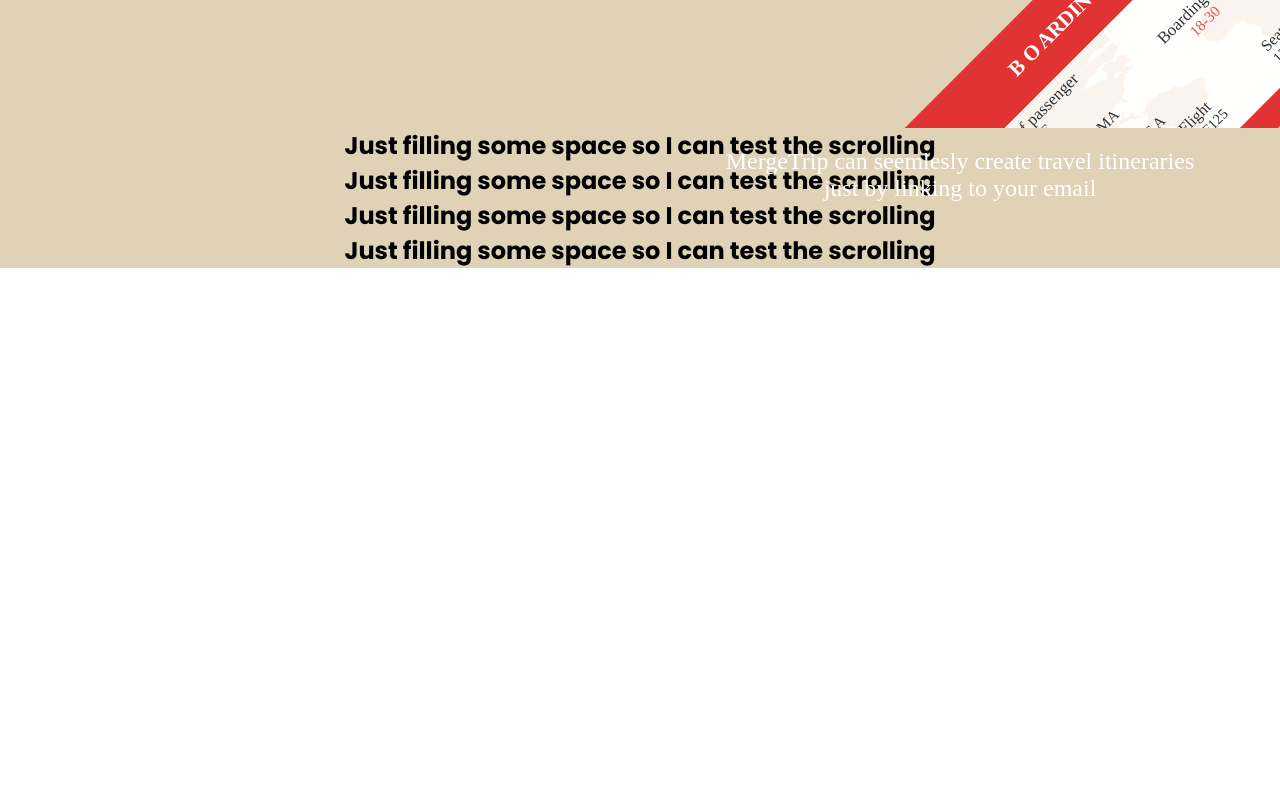
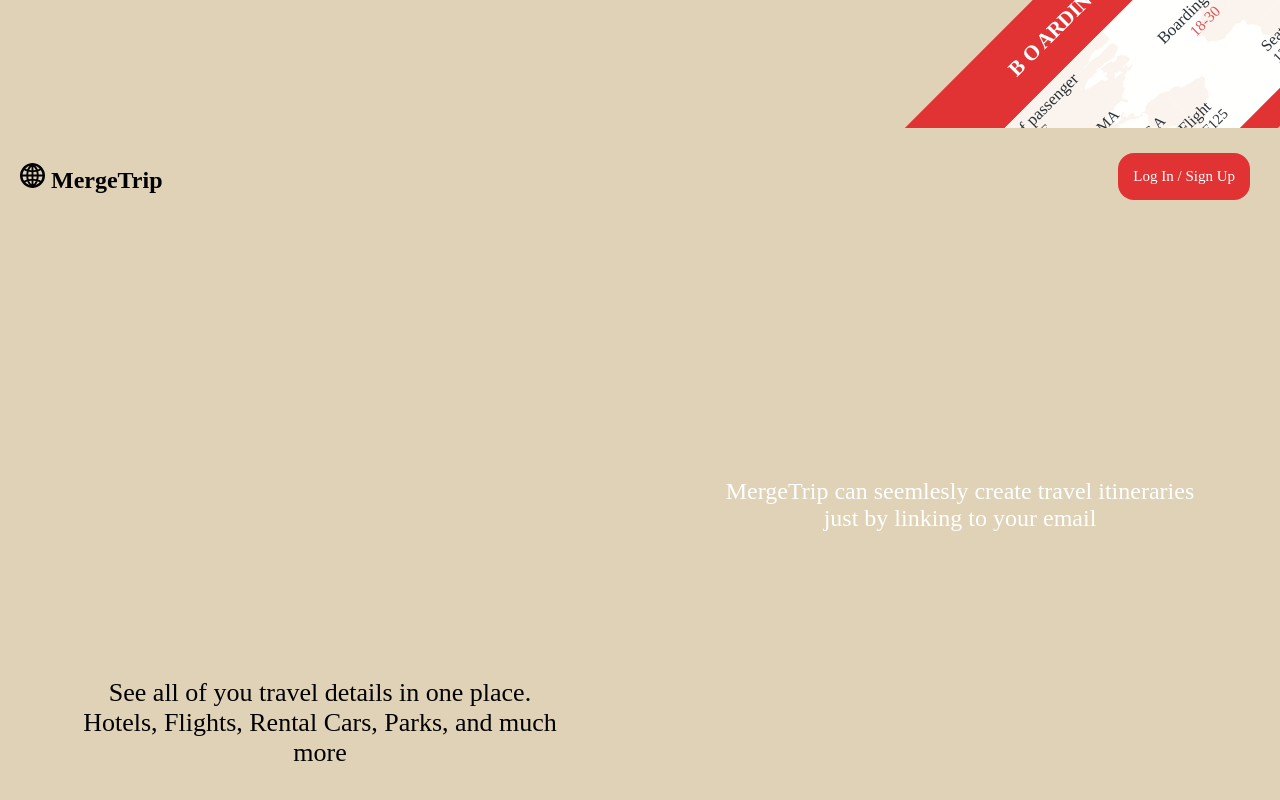
Before and after one commit to kunwarsahni01/MergeTrip, a React (Create React App) app in the folder mergetrip/: page / in a window 1280 px wide. Shown: the part 672-1472 px from the top of the page. Before the commit the page ends 940 px from the top, so only its background shows below. Built offline with nearby package versions, Linux system fonts and the light colour scheme; a web font is replaced by a local one.

Commit message:
Add second description

```diff
--- a/mergetrip/src/components/HomePage.css
+++ b/mergetrip/src/components/HomePage.css
@@ -1,7 +1,6 @@
 .HomePage {
   background-color: #DFD2B6;
   text-align: center;
-  /*max-width: 100%;*/
   overflow-x: hidden;
   overflow-y: hidden;
 }
@@ -18,75 +17,12 @@
   color: rgb(0, 0, 0);
 }
 
-.globe {
+.main-globe {
   height: calc(40px + 2vmin);
 }
 
 .header-globe {
   height: 25px;
-}
-
-.HomePage-subtitle{
-  font-size: calc(10px + 2vmin);
-  font-family: Termina;
-  font-weight: 900;
-  color: rgb(255, 255, 255);
-  margin-bottom: .5rem;
-}
-
-.HomePage-button {
-  background-color: #E13234;
-  color: white;
-  border: none;
-  padding: 15px;
-  text-align: center;
-  text-decoration: none;
-  display: inline-block;
-  font-size: 15px;
-  font-family: Termina;
-  margin: 25px 30px 0px 0px;
-  cursor: pointer;
-  border-radius: 16px;
-  position: fixed;
-  right: 0px;
-
-}
-
-.Homepage-left {
-  position: absolute;
-  left: -225px;
-  top: -225px;
-}
-
-.Homepage-right {
-  position: absolute;
-  right: -225px;
-  bottom: -225px;
-}
-
-.HomePage-Scroll-Button {
-  position: absolute;
-  align-items: center;
-  top: 65%;
-  left: 45%;
-  background: #E13234;
-  border-radius: 19px;
-  /*transform: rotate(180deg);*/
-  font-family: Helvetica;
-  font-size: 60px;
-  color: #FFFFFF;
-}
-div {
-  width: 100%;
-  height: 100%;
-  position: relative;
-}
-
-.secondPage {
-  background-color: #DFD2B6;
-  text-align: center;
-  max-width: 100%;
-  overflow-x: hidden;
 }
 
 .home-button {
@@ -109,11 +45,72 @@ div {
   height: 50px;
 }
 
+.HomePage-subtitle{
+  font-size: calc(10px + 2vmin);
+  font-family: Termina;
+  font-weight: 900;
+  color: rgb(255, 255, 255);
+  margin-bottom: .5rem;
+}
+
+.Login-button {
+  background-color: #E13234;
+  color: white;
+  border: none;
+  padding: 15px;
+  text-align: center;
+  text-decoration: none;
+  display: inline-block;
+  font-size: 15px;
+  font-family: Termina;
+  margin: 25px 30px 0px 0px;
+  cursor: pointer;
+  border-radius: 16px;
+  position: fixed;
+  right: 0px;
+}
+
+.Homepage-left {
+  position: absolute;
+  left: -225px;
+  top: -225px;
+}
+.Homepage-right {
+  position: absolute;
+  right: -225px;
+  bottom: -225px;
+}
+
+.HomePage-Scroll-Button {
+  position: absolute;
+  align-items: center;
+  top: 65%;
+  left: 45%;
+  background: #E13234;
+  border-radius: 19px;
+  font-family: Helvetica;
+  font-size: 60px;
+  color: #FFFFFF;
+}
+
 .scroll-img {
   position: absolute;
   border-radius: 19px;
   border: black;
   background-color: transparent;
+}
+
+div {
+  width: 100%;
+  height: 100%;
+  position: relative;
+}
+
+.secondPage {
+  background-color: #DFD2B6;
+  text-align: center;
+  max-width: 100%;
+  overflow-x: hidden;
 }
 
 .first-description {
@@ -135,7 +132,6 @@ div {
   margin: auto;
   border: none;
   background: none;
-
 }
 
 .secondPage-imgOne {
@@ -148,15 +144,30 @@ div {
   width: 200px;
 }
 
-.test {
+.second-description {
   display: inline-block;
   position: absolute;
-  top: 0;
+  align-items: center;
+  font-size: calc(10px + 2vmin);
+  font-weight: 250;
+  font-family: Termina;
+  margin-bottom: 1.5em;
+  top: 50%;
   bottom: 0;
   left: 0;
-  right: 0;
+  right: 50%;
   width: 500px;
   height: 100px;
   margin: auto;
+  border: none;
+  background: none;
+}
+
+.body {
+  min-height: 100vh;
+  display: flex;
+  flex-direction: column;
+  align-items: center;
+  justify-content: center;
 
 }
--- a/mergetrip/src/components/HomePage.js
+++ b/mergetrip/src/components/HomePage.js
@@ -42,12 +42,12 @@ class HomePage extends Component {
         <button className="home-button" onClick={this.toTop}>
          <img src={globe} className="header-globe"></img> MergeTrip
         </button>
-        <button className="HomePage-button" onClick={this.onSignUp}>
+        <button className="Login-button" onClick={this.onSignUp}>
           Log In / Sign Up
         </button>
 
         <h1 className="HomePage-header">
-          <img src={globe} className="globe"></img>MERGETRIP
+          <img src={globe} className="main-globe"></img>MERGETRIP
           <span className="HomePage-subtitle">No More Stress</span>
           <button className="HomePage-Scroll-Button" onClick={this.scroll}>
             <img src={downArrow} className="scroll-img"></img>
@@ -55,18 +55,29 @@ class HomePage extends Component {
         </h1>
       </div>
       <div className="secondPage">
+        <button className="home-button" onClick={this.toTop}>
+          <img src={globe} className="header-globe"></img> MergeTrip
+        </button>
+        <button className="Login-button" onClick={this.onSignUp}>
+          Log In / Sign Up
+        </button>
+        <body className="body">
           {/*<img src={imgOne} class="secondPage-imgOne"></img>*/}
           <p className="first-description">
             MergeTrip can seemlesly create
             travel itineraries just by linking to your email
           </p>
-        {/*<p class="test">TESTING SOME STUFF</p>*/}
+          <p className="second-description">
+            See all of you travel details in one place. Hotels, Flights, Rental Cars, Parks, and much more
+          </p>
+          {/*
           <h2>Just filling some space so I can test the scrolling</h2>
           <h2>Just filling some space so I can test the scrolling</h2>
           <h2>Just filling some space so I can test the scrolling</h2>
           <h2>Just filling some space so I can test the scrolling</h2>
+          */}
 
-
+        </body>
       </div>
 
       </>
```
Lines whose indentation alone changed are shown as unchanged.
